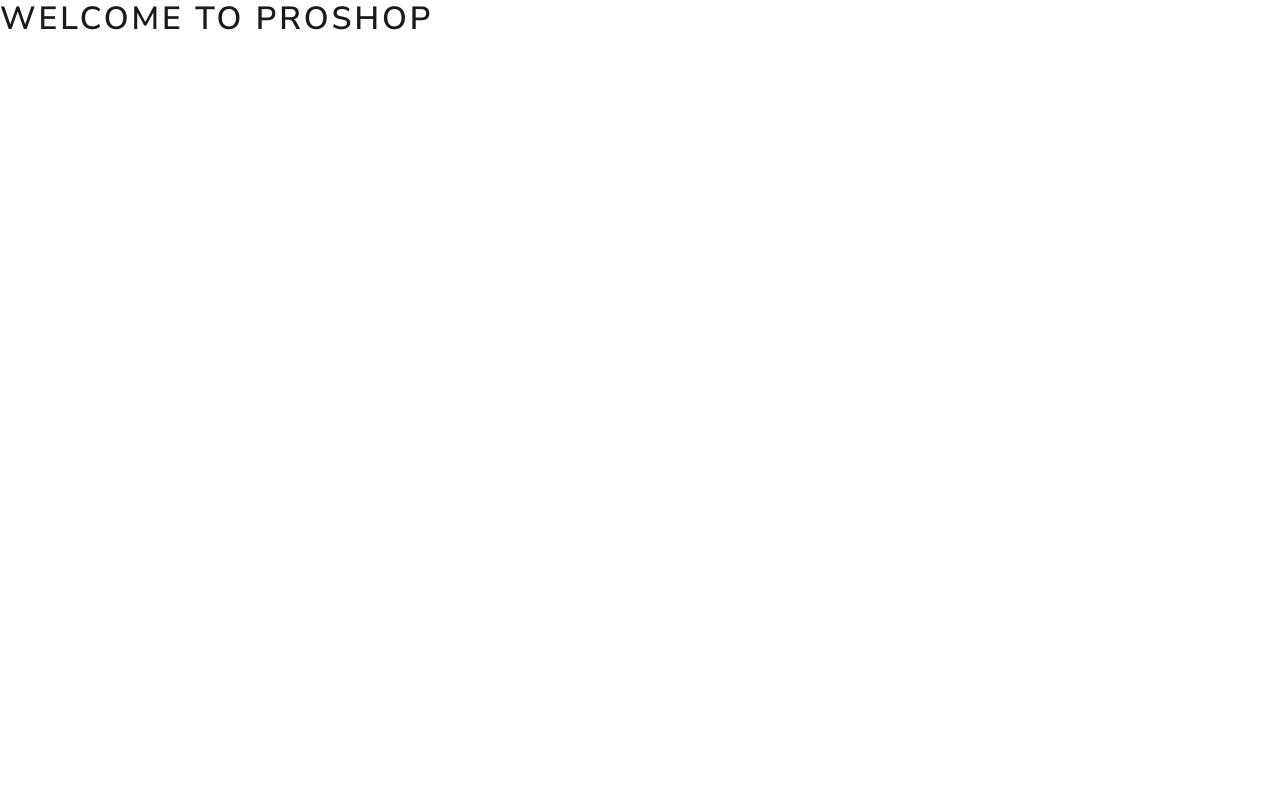
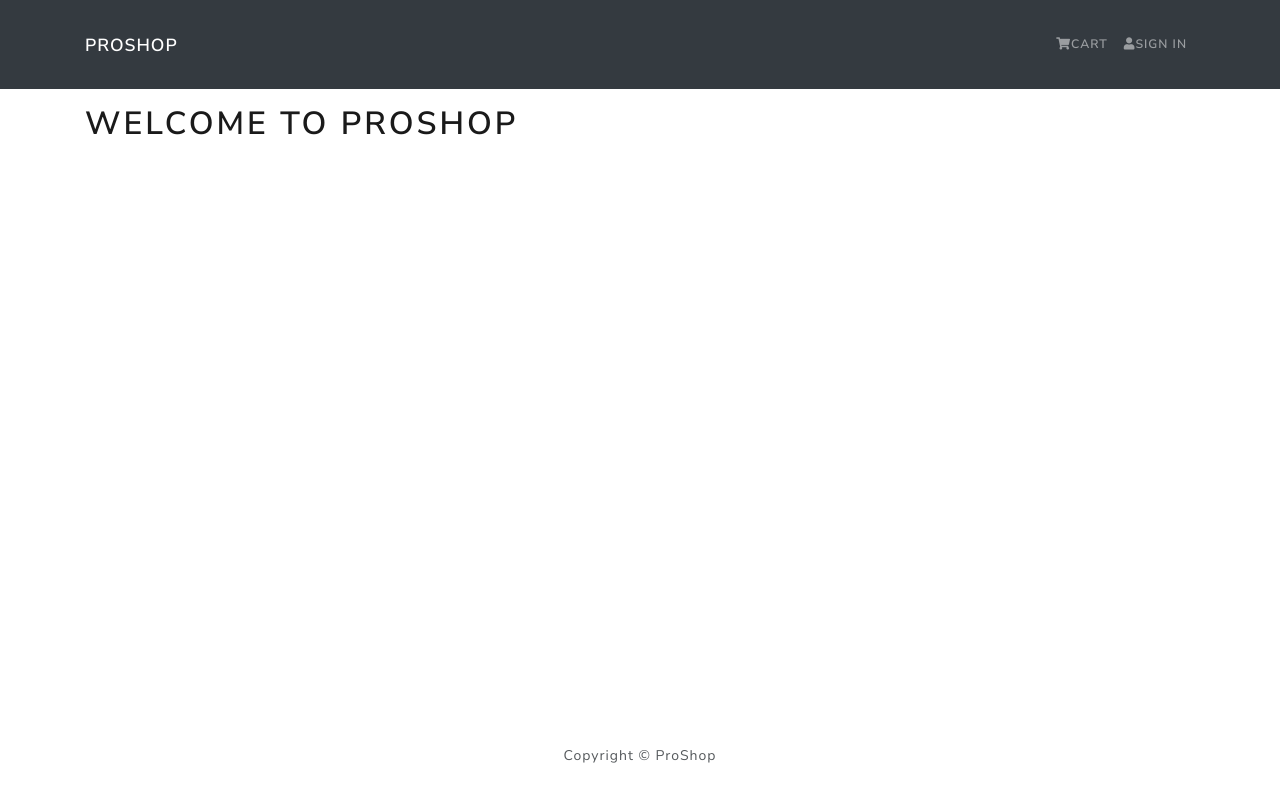
Before and after one commit to MelanieJindali/ProShop, a React (Create React App) app in the folder frontend/: page / in a window 1280 px wide. Built offline with nearby package versions, Linux system fonts and the light colour scheme.

Commit message:
Create header, footer, main page

```diff
--- a/frontend/public/index.html
+++ b/frontend/public/index.html
@@ -11,6 +11,7 @@
     />
     <link rel="apple-touch-icon" href="%PUBLIC_URL%/logo192.png" />
     <link rel="manifest" href="%PUBLIC_URL%/manifest.json" />
+    <link rel="stylesheet" href="https://cdnjs.cloudflare.com/ajax/libs/font-awesome/5.14.0/css/all.min.css" integrity="sha512-1PKOgIY59xJ8Co8+NE6FZ+LOAZKjy+KY8iq0G4B3CyeY6wYHN3yt9PW0XpSriVlkMXe40PTKnXrLnZ9+fkDaog==" crossorigin="anonymous" />
     <title>Welcome to ProShop</title>
   </head>
   <body>
--- a/frontend/src/App.js
+++ b/frontend/src/App.js
@@ -1,11 +1,20 @@
-import React from 'react';
+import React from 'react'
+import { Container } from 'react-bootstrap'
+import Header from './components/Header'
+import Footer from './components/Footer'
 
 function App() {
-  return (
-    <>
-        <h1>Welcome to ProShop</h1>
-    </>
-  );
+	return (
+		<>
+			<Header />
+			<main className='py-3'>
+				<Container>
+					<h1>Welcome to ProShop</h1>
+				</Container>
+			</main>
+			<Footer />
+		</>
+	)
 }
 
-export default App;
+export default App
--- /dev/null
+++ b/frontend/src/components/Footer.js
@@ -0,0 +1,16 @@
+import React from 'react'
+import { Container, Row, Col } from 'react-bootstrap'
+
+const Footer = () => {
+	return (
+		<footer>
+			<Container>
+				<Row>
+					<Col className='text-center py-3'>Copyright &copy; ProShop</Col>
+				</Row>
+			</Container>
+		</footer>
+	)
+}
+
+export default Footer
--- /dev/null
+++ b/frontend/src/components/Header.js
@@ -0,0 +1,27 @@
+import React from 'react'
+import { Navbar, Nav, Container } from 'react-bootstrap'
+
+const Header = () => {
+	return (
+		<header>
+			<Navbar bg='dark' variant='dark' expand='lg' collapseOnSelect>
+				<Container>
+					<Navbar.Brand href='/'>ProShop</Navbar.Brand>
+					<Navbar.Toggle aria-controls='basic-navbar-nav' />
+					<Navbar.Collapse id='basic-navbar-nav'>
+						<Nav className='ml-auto'>
+							<Nav.Link href='/cart'>
+								<i className='fas fa-shopping-cart'></i>Cart
+							</Nav.Link>
+							<Nav.Link href='/login'>
+								<i className='fas fa-user'></i>Sign In
+							</Nav.Link>
+						</Nav>
+					</Navbar.Collapse>
+				</Container>
+			</Navbar>
+		</header>
+	)
+}
+
+export default Header
--- a/frontend/src/index.css
+++ b/frontend/src/index.css
@@ -0,0 +1,3 @@
+main {
+	min-height: 80vh;
+}
```
